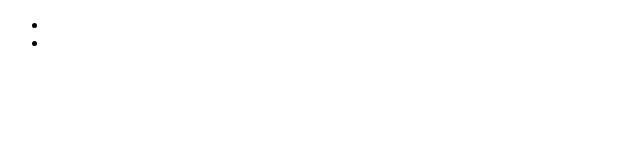
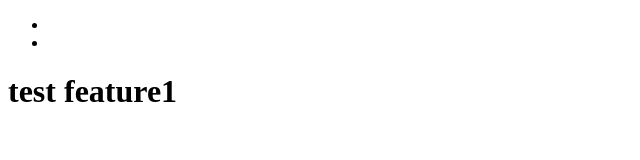
Before and after one commit to gioairvingalvez/FirstProject, a plain HTML site: page index.html in a window 1280 px wide. Shown: the whole page, without its empty margins (0-640 px from the left). Drawn offline with Linux system fonts and the light colour scheme.

Commit message:
Added new div test header for branch

```diff
--- a/index.html
+++ b/index.html
@@ -10,5 +10,8 @@
 			<li></li>
 		</ul>
 	</div>
+	<div>
+		<h1>test feature1</h1>
+	</div>
 </body>
 </html>
```
